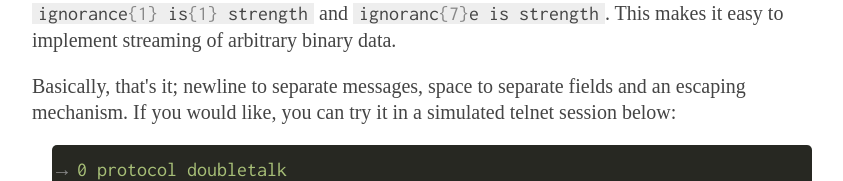
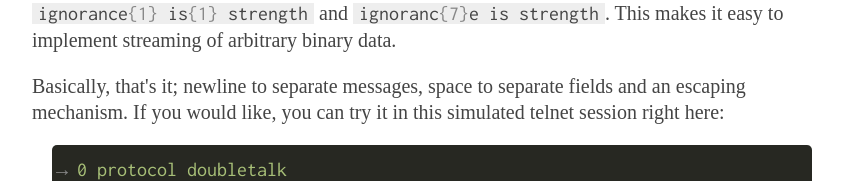
Before and after one commit to maghoff/plaintalk-documentation, a plain HTML site: page plaintalk.html in a window 1280 px wide. Shown: the part 882-1063 px from the top of the page, without its empty margins (208-1051 px from the left). Drawn offline with Linux system fonts and the light colour scheme; a web font is replaced by a local one.

Commit message:
Language

```diff
--- a/plaintalk.html
+++ b/plaintalk.html
@@ -83,8 +83,8 @@ This makes it easy to implement streaming of arbitrary binary data.
 
 <p>
 Basically, that's it; newline to separate messages, space to separate fields and an
-escaping mechanism. If you would like, you can try it in a simulated telnet session
-below:
+escaping mechanism. If you would like, you can try it in this simulated telnet session
+right here:
 </p>
 
 <pre class="plaintalk interactive">
```
